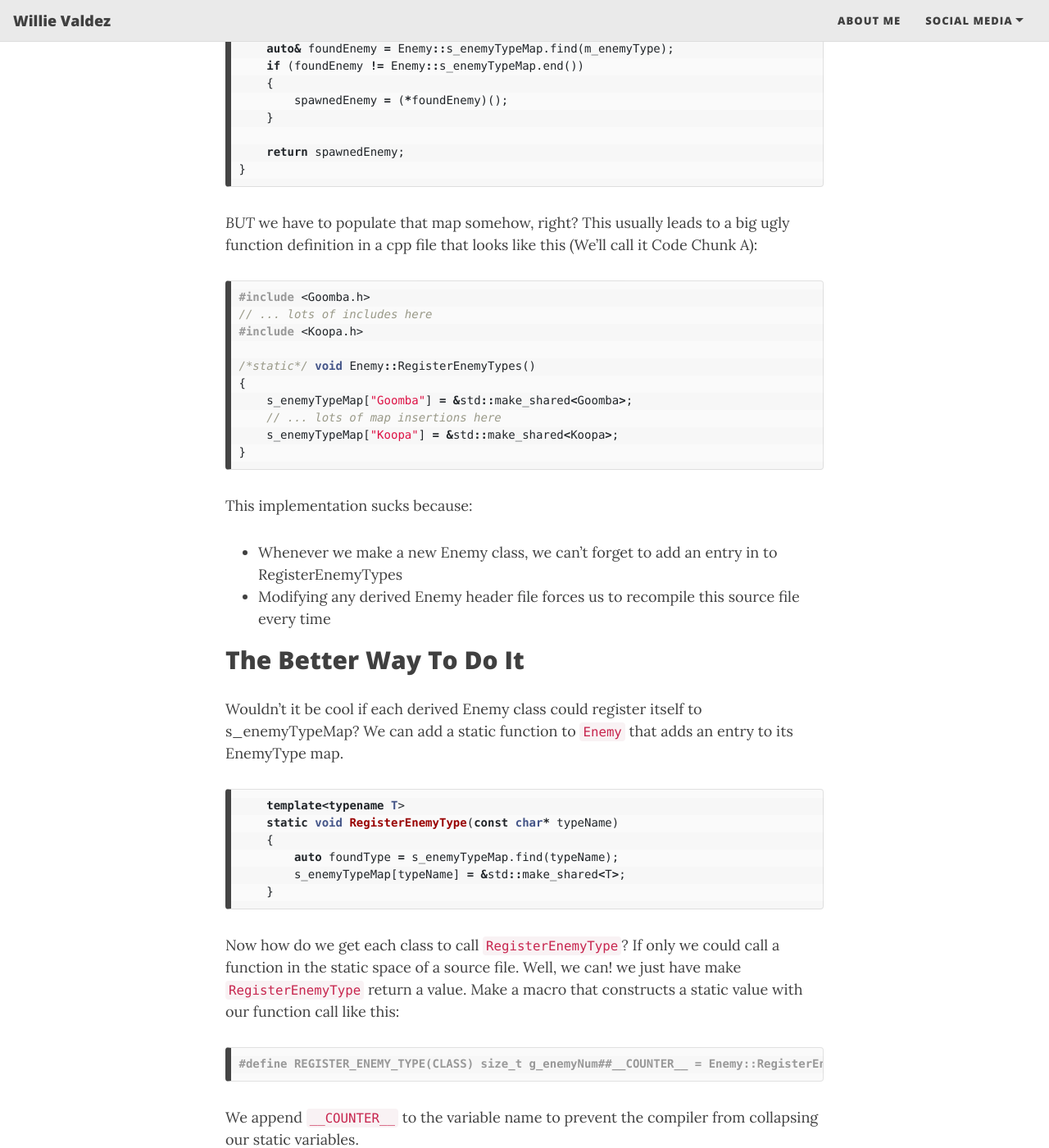
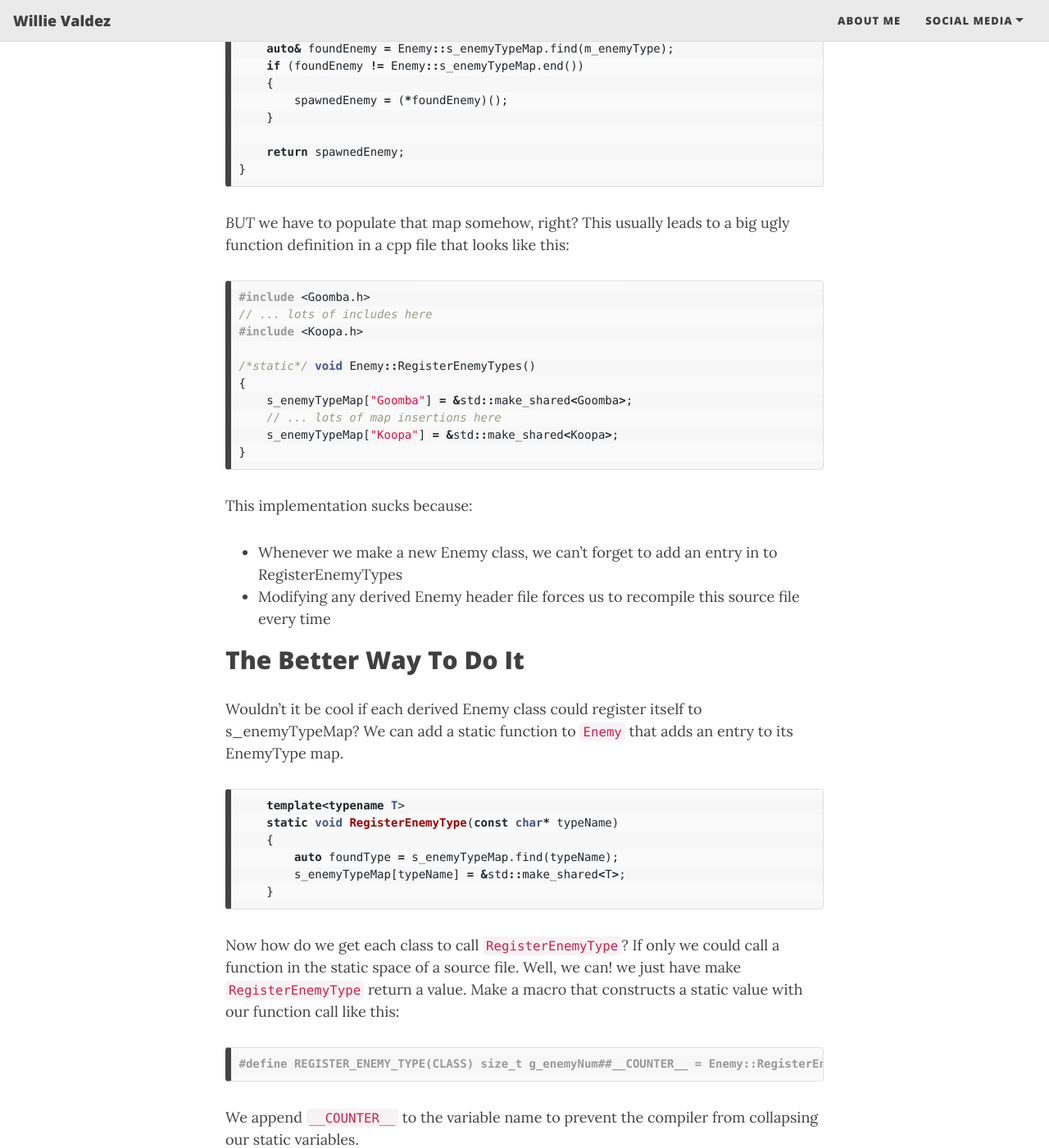
Before and after one commit to g2valdez/willievaldez.github.io, a Jekyll site: the page built from _posts/2020-10-04-AutomaticRegistration.md, in a window 1280 px wide and 1400 px high, scrolled down 1383 px. Shown: the whole window at 82% size. Built offline with Jekyll 4.4.1, drawn with Linux system fonts in a browser that asks for light colours; nearby versions of some CDN libraries; some of the changed text lies outside the part shown.

Commit message:
tweaks to static registration post, removed beautiful jekyll changelog

````diff
--- a/_config.yml
+++ b/_config.yml
@@ -212,7 +212,6 @@
 
 # Exclude these files from production site
 exclude:
-  - CHANGELOG.md
   - CNAME
   - Gemfile
   - Gemfile.lock
--- a/_posts/2020-10-04-AutomaticRegistration.md
+++ b/_posts/2020-10-04-AutomaticRegistration.md
@@ -55,7 +55,7 @@
 }
 ```
 
-*BUT* we have to populate that map somehow, right? This usually leads to a big ugly function definition in a cpp file that looks like this (We'll call it Code Chunk A):
+*BUT* we have to populate that map somehow, right? This usually leads to a big ugly function definition in a cpp file that looks like this:
 ```cpp
 #include <Goomba.h>
 // ... lots of includes here
````
Also changed, not shown: other parts of _posts/2020-10-04-AutomaticRegistration.md (+1 -1 lines), CHANGELOG.md (deleted).
